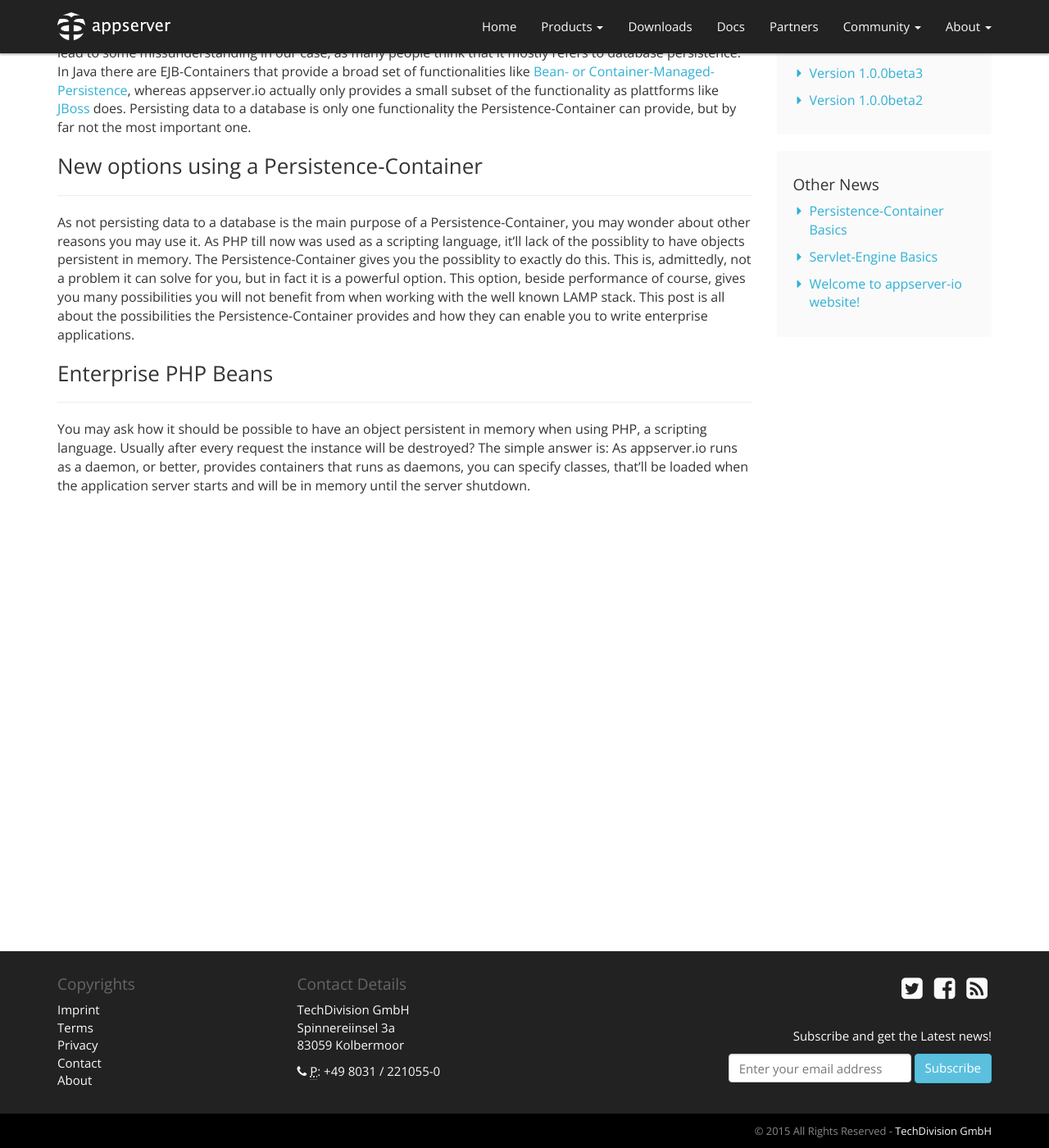
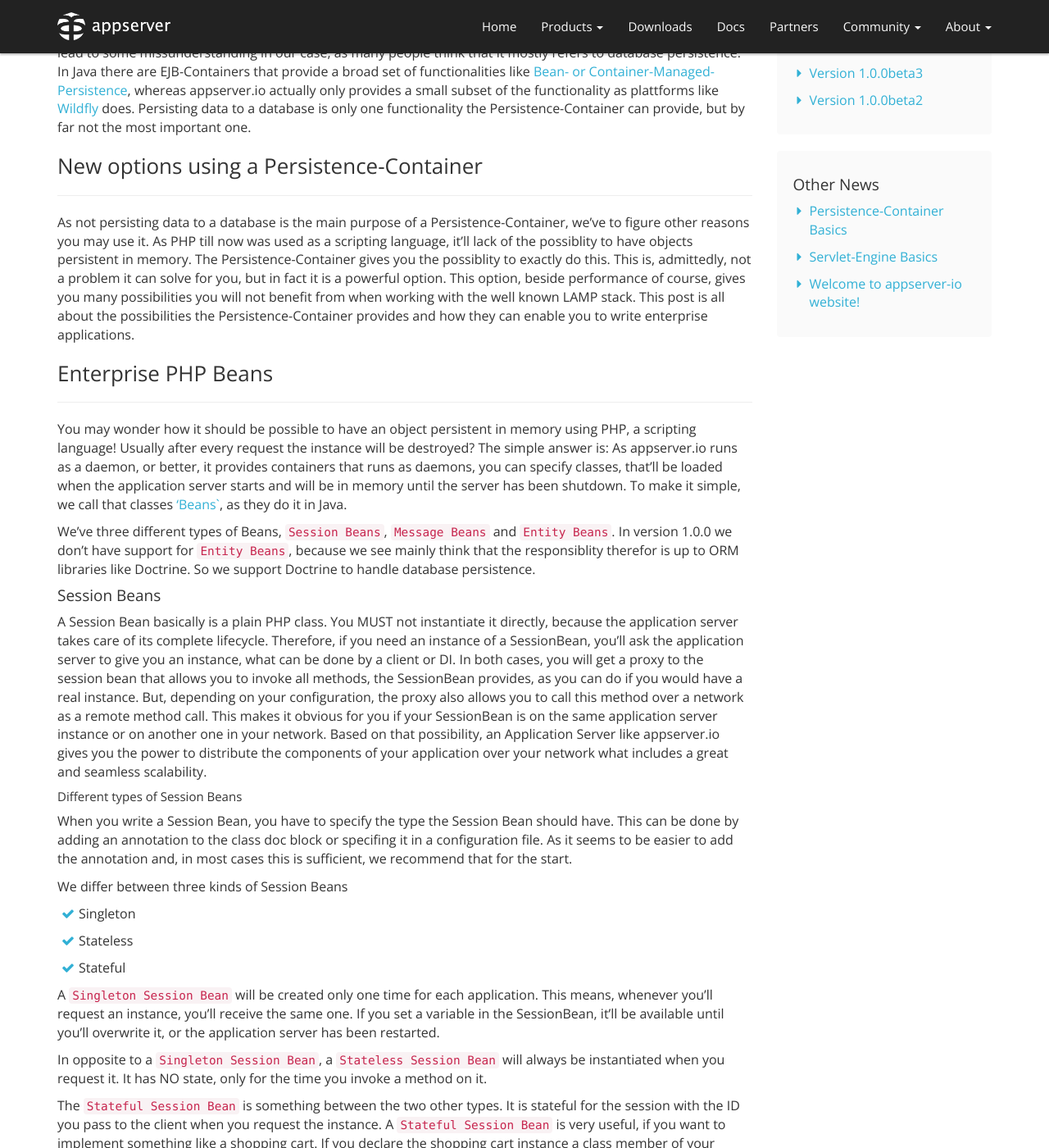
Before and after one commit to appserver-io/appserver, a Jekyll site: the page built from _posts/2014-12-30-persistence-container-basics.md, in a window 1280 px wide and 1400 px high, scrolled down 238 px. Shown: the whole window at 82% size. Built offline with Jekyll 4.4.1, drawn with Linux system fonts in a browser that asks for light colours; nearby versions of some CDN libraries; library files that are not in the unit come from our copies; Markdown is read by kramdown in place of the engine named in the settings; some of the changed text lies outside the part shown.

Commit message:
Update 2014-12-30-persistence-container-basics.md

```diff
--- a/_posts/2014-12-30-persistence-container-basics.md
+++ b/_posts/2014-12-30-persistence-container-basics.md
@@ -7,14 +7,38 @@
 categories: [Persistence-Container]
 ---
 
-Maybe you had a look at our previous post about the [Servlet-Engine Basics](/servlet-engine/2014/12/24/servlet-engine-basics.html). Beside the Servlet-Engine, the [Persistence-Container](http://appserver.io/documentation/persistence-container.html) is one of the main services appserver.io provides. The name Persistence-Container, can lead to some missunderstanding in our case, as many people think that it mostly refers to database persistence. In Java there are EJB-Containers that provide a broad set of functionalities like [Bean- or Container-Managed-Persistence](http://en.wikipedia.org/wiki/Enterprise_JavaBeans), whereas appserver.io actually only provides a small subset of the functionality as plattforms like [JBoss](http://en.wikipedia.org/wiki/WildFly) does. Persisting data to a database is only one functionality the Persistence-Container can provide, but by far not the most important one.
+Maybe you had a look at our previous post about the [Servlet-Engine Basics](/servlet-engine/2014/12/24/servlet-engine-basics.html). Beside the Servlet-Engine, the [Persistence-Container](http://appserver.io/documentation/persistence-container.html) is one of the main services appserver.io provides. The name Persistence-Container, can lead to some missunderstanding in our case, as many people think that it mostly refers to database persistence. In Java there are EJB-Containers that provide a broad set of functionalities like [Bean- or Container-Managed-Persistence](http://en.wikipedia.org/wiki/Enterprise_JavaBeans), whereas appserver.io actually only provides a small subset of the functionality as plattforms like [Wildfly](http://en.wikipedia.org/wiki/WildFly) does. Persisting data to a database is only one functionality the Persistence-Container can provide, but by far not the most important one.
 
 ### New options using a Persistence-Container
 ***
 
-As not persisting data to a database is the main purpose of a Persistence-Container, you may wonder about other reasons you may use it. As PHP till now was used as a scripting language, it'll lack of the possiblity to have objects persistent in memory. The Persistence-Container gives you the possiblity to exactly do this. This is, admittedly, not a problem it can solve for you, but in fact it is a powerful option. This option, beside performance of course, gives you many possibilities you will not benefit from when working with the well known LAMP stack. This post is all about the possibilities the Persistence-Container provides and how they can enable you to write enterprise applications.
+As not persisting data to a database is the main purpose of a Persistence-Container, we've to figure other reasons you may use it. As PHP till now was used as a scripting language, it'll lack of the possiblity to have objects persistent in memory. The Persistence-Container gives you the possiblity to exactly do this. This is, admittedly, not a problem it can solve for you, but in fact it is a powerful option. This option, beside performance of course, gives you many possibilities you will not benefit from when working with the well known LAMP stack. This post is all about the possibilities the Persistence-Container provides and how they can enable you to write enterprise applications.
 
 ### Enterprise PHP Beans
 ***
 
-You may ask how it should be possible to have an object persistent in memory when using PHP, a scripting language. Usually after every request the instance will be destroyed? The simple answer is: As appserver.io runs as a daemon, or better, provides containers that runs as daemons, you can specify classes, that'll be loaded when the application server starts and will be in memory until the server shutdown.
+You may wonder how it should be possible to have an object persistent in memory using PHP, a scripting language! Usually after every request the instance will be destroyed? The simple answer is: As appserver.io runs as a daemon, or better, it provides containers that runs as daemons, you can specify classes, that'll be loaded when the application server starts and will be in memory until the server has been shutdown. To make it simple, we call that classes ['Beans`](http://en.wikipedia.org/wiki/Enterprise_JavaBeans), as they do it in Java.
+
+We've three different types of Beans, `Session Beans`, `Message Beans` and `Entity Beans`. In version 1.0.0 we don't have support for `Entity Beans`, because we see mainly think that the responsiblity therefor is up to ORM libraries like Doctrine. So we support Doctrine to handle database persistence.
+
+#### Session Beans
+
+A Session Bean basically is a plain PHP class. You MUST not instantiate it directly, because the application server takes care of its complete lifecycle. Therefore, if you need an instance of a SessionBean, you'll ask the application server to give you an instance, what can be done by a client or DI. In both cases, you will get a proxy to the session bean that allows you to invoke all methods, the SessionBean provides, as you can do if you would have a real instance. But, depending on your configuration, the proxy also allows you to call this method over a network as a remote method call. This makes it obvious for you if your SessionBean is on the same application server instance or on another one in your network. Based on that possibility, an Application Server like appserver.io gives you the power to distribute the components of your application over your network what includes a great and seamless scalability.
+
+##### Different types of Session Beans
+
+When you write a Session Bean, you have to specify the type the Session Bean should have. This can be done by adding an annotation to the class doc block or specifing it in a configuration file. As it seems to be easier to add the annotation and, in most cases this is sufficient, we recommend that for the start.
+
+We differ between three kinds of Session Beans
+
+* Singleton
+* Stateless
+* Stateful
+
+A `Singleton Session Bean` will be created only one time for each application. This means, whenever you'll request an instance, you'll receive the same one. If you set a variable in the SessionBean, it'll be available until you'll overwrite it, or the application server has been restarted.
+
+In opposite to a `Singleton Session Bean`, a `Stateless Session Bean` will always be instantiated when you request it. It has NO state, only for the time you invoke a method on it.
+
+The `Stateful Session Bean` is something between the two other types. It is stateful for the session with the ID you pass to the client when you request the instance. A `Stateful Session Bean` is very useful, if you want to implement something like a shopping cart. If you declare the shopping cart instance a class member of your `Session Bean`, this will make it persistent for your session lifetime.
+
+#### Message Beans
```
